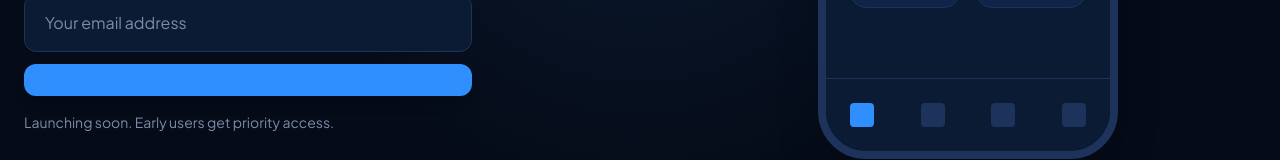
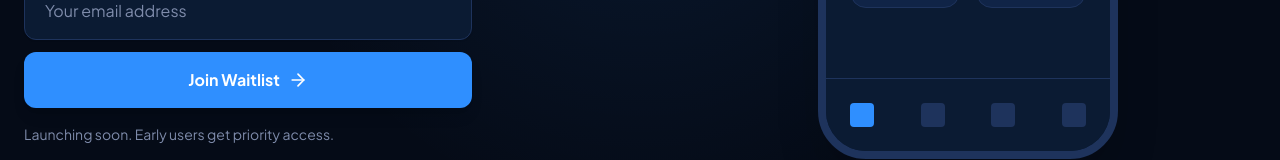
Before and after one commit to Nahji-Nuzaf/rentura-web, a React (Vite) app: page / in a window 1280 px wide. Shown: the part 553-713 px from the top of the page. Built offline with nearby package versions, Linux system fonts and the light colour scheme; no server answers.

Commit message:
updated-hero

```diff
--- a/components/Hero.tsx
+++ b/components/Hero.tsx
@@ -64,6 +64,7 @@ const Hero: React.FC = () => {
               type="submit"
               className="px-8 py-4 bg-btn-primary hover:bg-btn-hover text-white font-bold rounded-xl transition-all shadow-lg shadow-btn-primary/20 flex items-center justify-center gap-2 group whitespace-nowrap"
             >
+              Join Waitlist <ArrowRight className="w-5 h-5 group-hover:translate-x-1 transition-transform" />
               {/* {submitted ? (
                 <>
                   <CheckCircle2 className="w-5 h-5" /> Joined!
```
